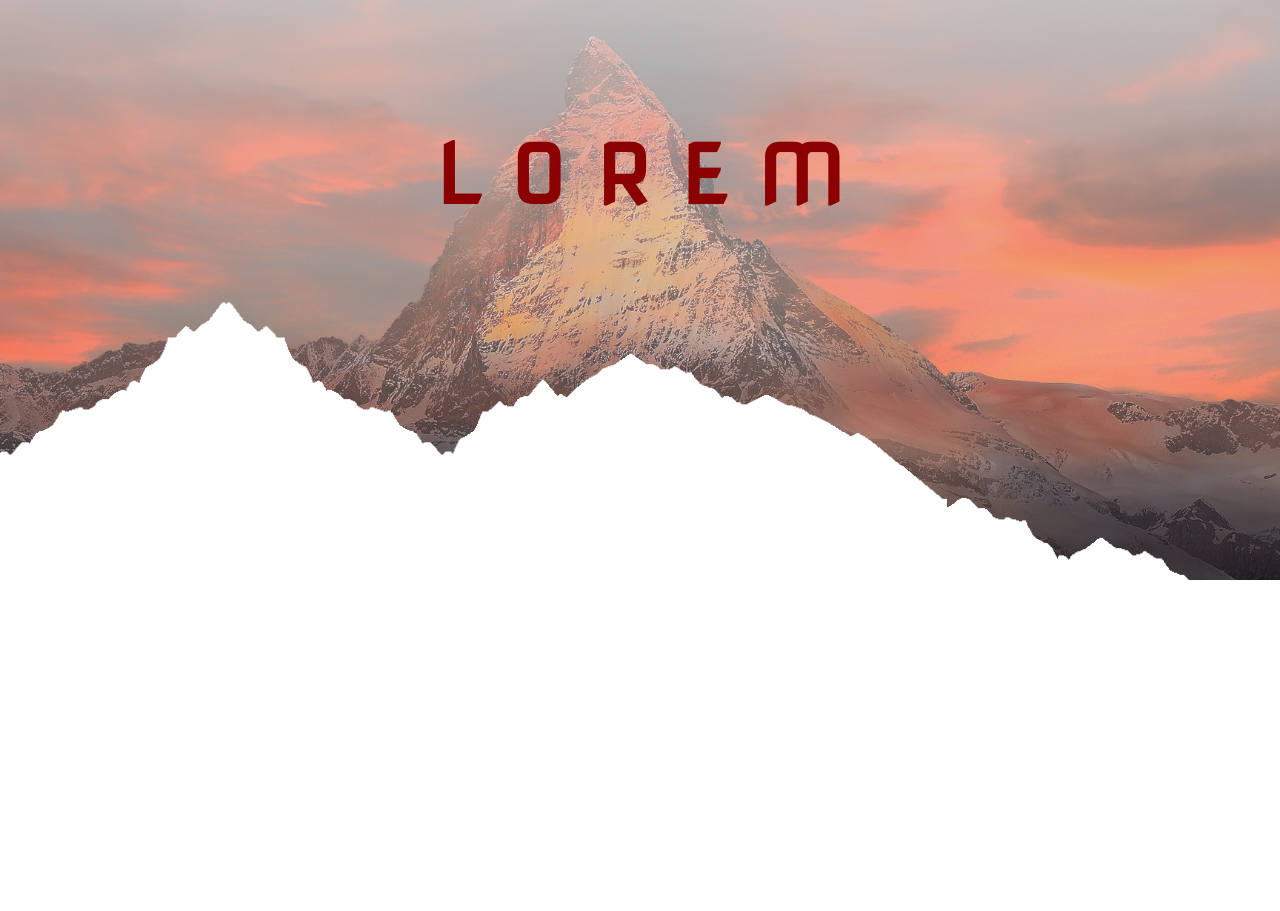
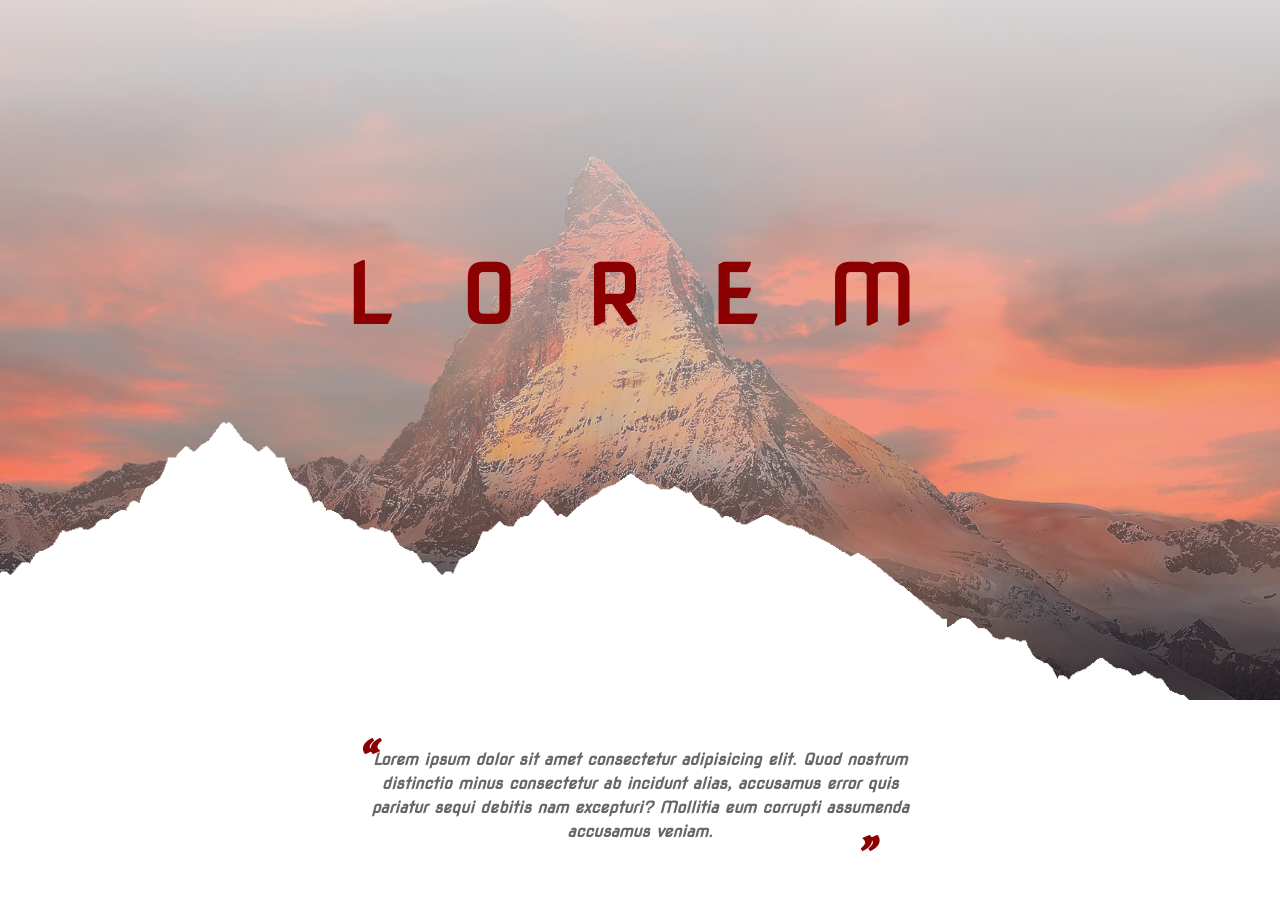
Before and after one commit to Noifla01/Progetto-Red-Alfion-Suta, a plain HTML site: page index.html in a window 1280 px wide. Shown: the part 220-1131 px from the top of the page. Before the commit the page ends 1000 px from the top, so only its background shows below. Drawn offline with nearby package versions, Linux system fonts and the light colour scheme.

Commit message:
quote completata

```diff
--- a/index.html
+++ b/index.html
@@ -15,9 +15,9 @@
 
 </head>
 
-<body style="height: 1000px;">
+<body style="height: 3000px;">
   <!-- HEADER -->
-  <header class="b">
+  <header>
   <!-- Navbar -->
   <div class="container-fluid bg-lightgrey p-0 mb-0 fixed-top">
     <div class="row">
@@ -61,19 +61,38 @@
     </div>
 
 
-      <!-- TITOLO -->
-      <div class="bg-img container-fluid position-relative d-flex align-items-center justify-content-center m-0 p-0 ">
+      <!-- Titolo -->
+      <div class="bg-img container-fluid position-relative d-flex align-items-center justify-content-center">
         <h1 class="display-1 fw-bold text-center">L  O  R  E  M</h1>
+        <!-- Immagine Montagne -->
         <img  id="montagne" src="./media/mountains.png" alt="">
       </div>
+    </div>
+  </div>
 
+</header>
+
+<!-- MAIN -->
+<main>
+
+<!-- Citazione -->
+  <div class="container">
+    <div class="row py-5 justify-content-center">
+      <div class="col-12 col-md-6">
+
+<p class="quote">Lorem ipsum dolor sit amet consectetur adipisicing elit. Quod nostrum distinctio minus consectetur ab incidunt alias, accusamus error quis pariatur sequi debitis nam excepturi? Mollitia eum corrupti assumenda accusamus veniam.
+</p>
+
+      </div>
     </div>
   </div>
 
 
 
-</header>
 
+
+
+</main>
 
 
 
--- a/style.css
+++ b/style.css
@@ -5,7 +5,6 @@
 .logoNav{
     height: 80px;
 }
-
 
 .bg-lightgrey{
     background-color: rgb(236, 236, 236);
@@ -16,17 +15,15 @@
     width: 100%;
     height: 100vh;
     background:linear-gradient(180deg,rgb(236, 236, 236),rgba(198, 127, 127, 0.1)),
-     url(./media/switzerland-862870_1920.jpg);
-     background-size: cover;
-     background-position: center;
+    url(./media/switzerland-862870_1920.jpg);
+    background-size: cover;
+    background-position: center;
 }
 
-
 h1{
-
     color: darkred;
     background: none;
-
+    letter-spacing: 20px;
 }
 
 #montagne{
@@ -36,3 +33,28 @@ h1{
     position: absolute;
     background-color: transparent;
 }
+
+.quote{
+    font-weight: 600;
+    color: rgb(104, 102, 102);
+    font-style: italic;
+    position: relative;
+    text-align: center;
+}
+
+p::before{
+    position: absolute;
+    content: open-quote;
+    color: darkred;
+    font-size: 50px;
+    left: -15px;
+    top: -25px;
+}
+
+p::after{
+    position: absolute;
+    content: close-quote;
+    color: darkred;
+    font-size: 50px;
+    right: 40px;
+}
```
